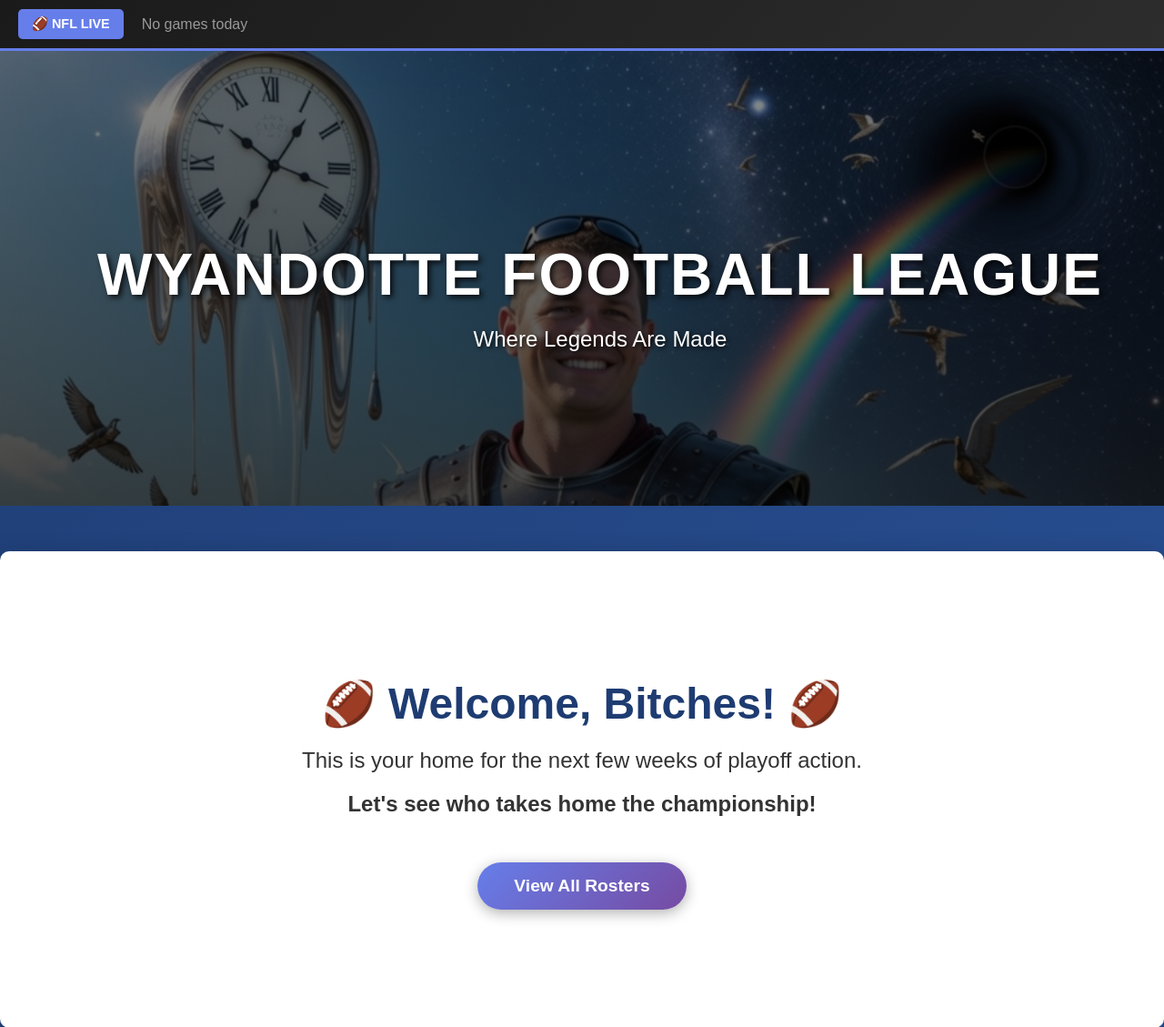
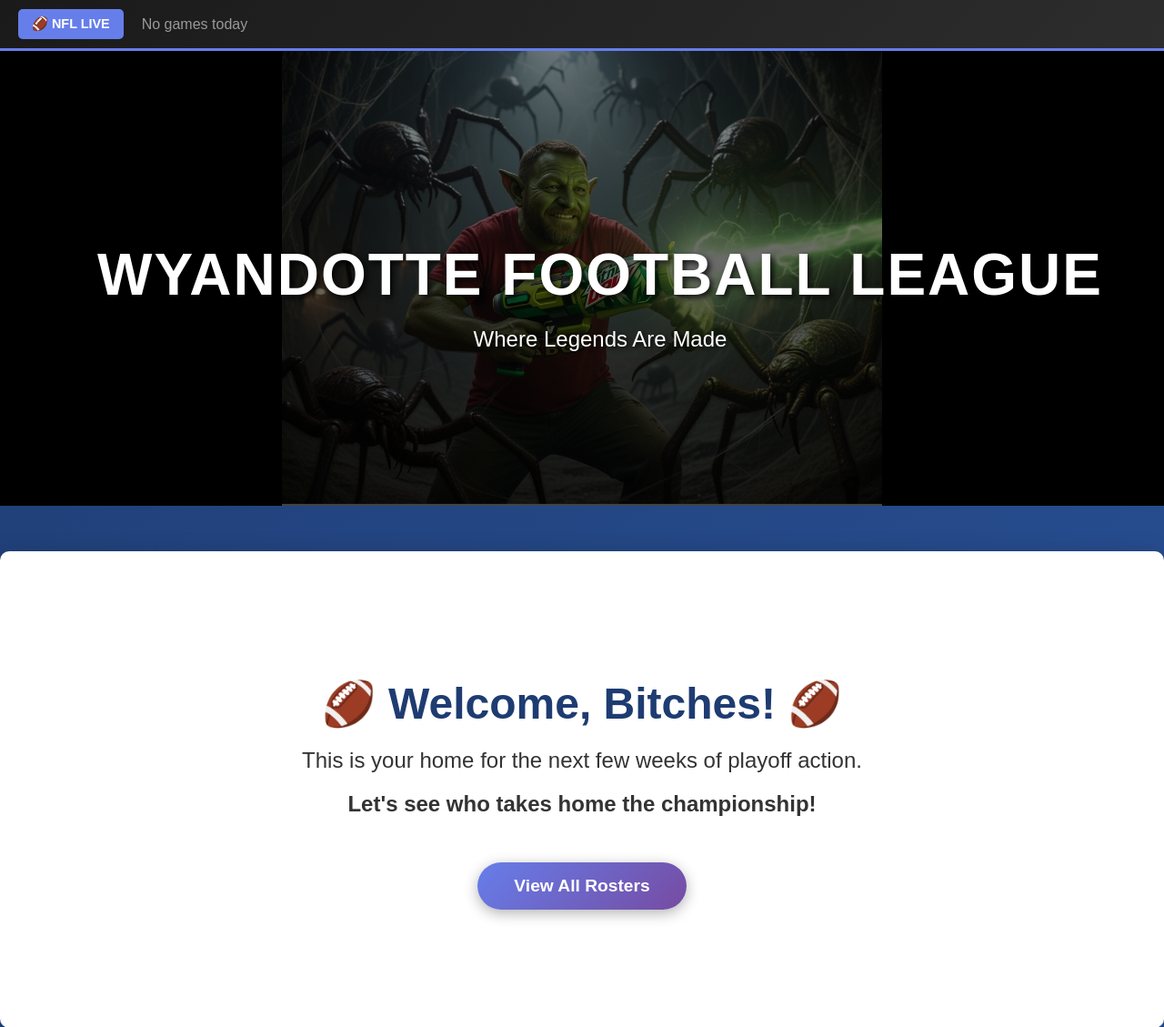
Before and after one commit to dstang21/amyofootball, a PHP site: page /wyandotte/index.php in a window 1280 px wide. Shown: the top 1129 px of the page at 91% size. Run offline with PHP 8.4, Linux system fonts and the light colour scheme; data that the repository does not hold is empty.

Commit message:
Add phil.png and change hero banner to show full images

```diff
--- a/wyandotte/index.php
+++ b/wyandotte/index.php
@@ -33,8 +33,8 @@
         .hero-image {
             width: 100%;
             height: 100%;
-            object-fit: cover;
-            object-position: center top;
+            object-fit: contain;
+            object-position: center;
             opacity: 0.8;
             animation: fadeIn 1s ease-in;
         }
```
Also changed, not shown: wyandotte/images/phil.png (added).
